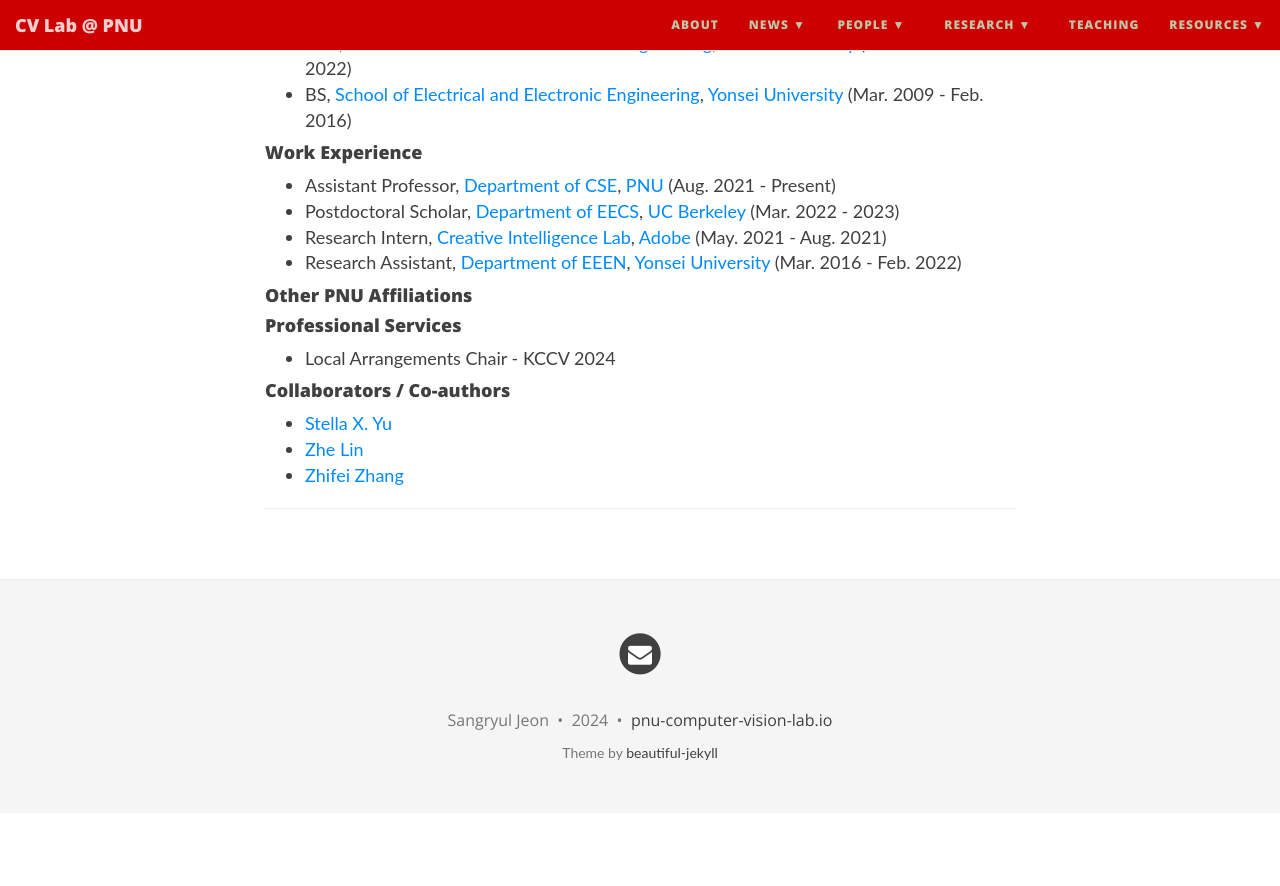
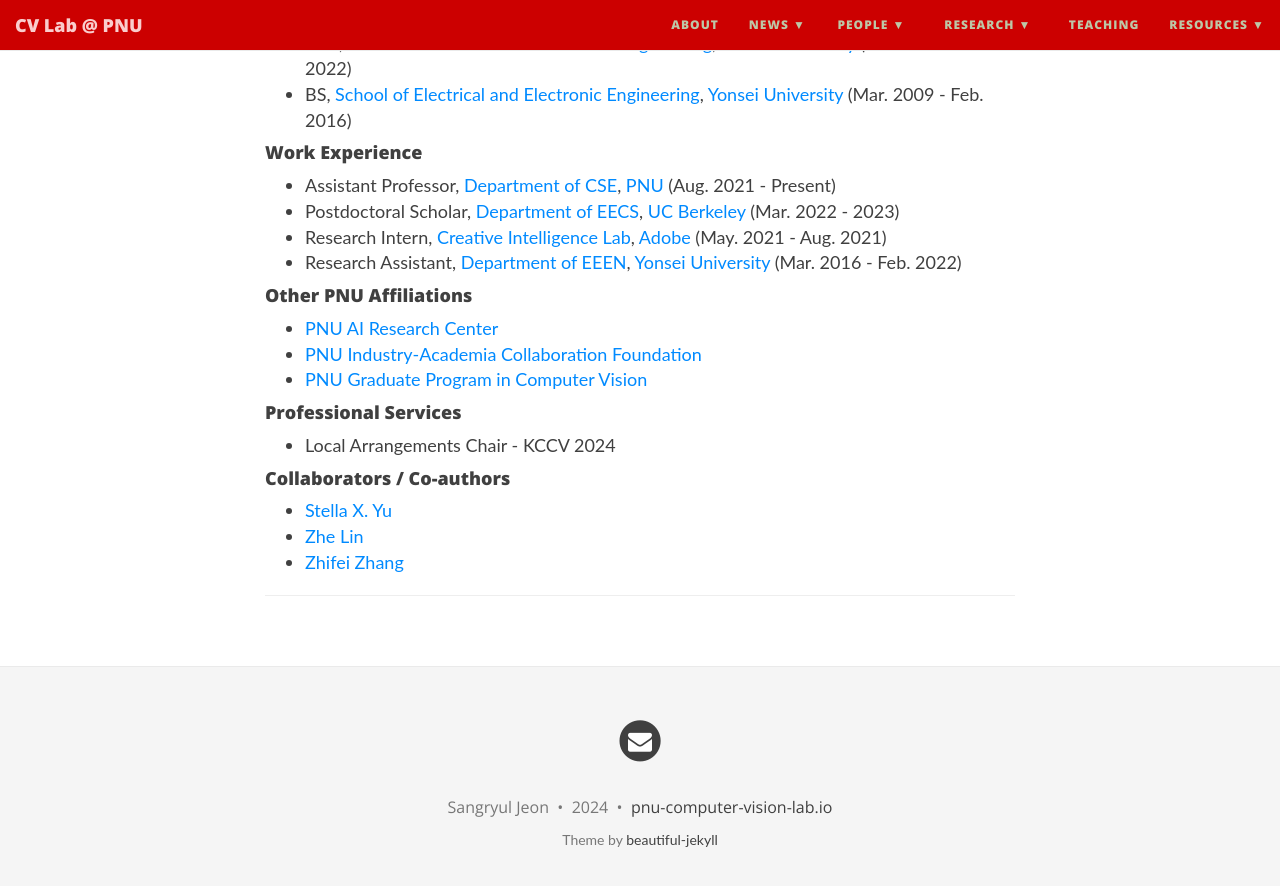
Before and after one commit to pnu-computer-vision-lab/pnu-computer-vision-lab.github.io, a Jekyll site: the page built from people/pi.md, in a window 1280 px wide and 900 px high, scrolled down 675 px. Shown: the top 886 px of the window. Built offline with Jekyll 4.4.1, drawn with Linux system fonts in a browser that asks for light colours; nearby versions of some CDN libraries; before the commit the page ends 1488 px from its top, so only the background shows below that.

Commit message:
Update pi.md

```diff
--- a/people/pi.md
+++ b/people/pi.md
@@ -35,6 +35,10 @@ Assistant Professor
 
 #### Other PNU Affiliations
 
+* [PNU AI Research Center](https://ai.pusan.ac.kr/ai/index.do)
+* [PNU Industry-Academia Collaboration Foundation](http://164.125.6.82/Default.aspx)
+* [PNU Graduate Program in Computer Vision](https://graduate.pusan.ac.kr/graduateeng/14044/subview.do)
+
 #### Professional Services
 
 * Local Arrangements Chair - KCCV 2024
```
